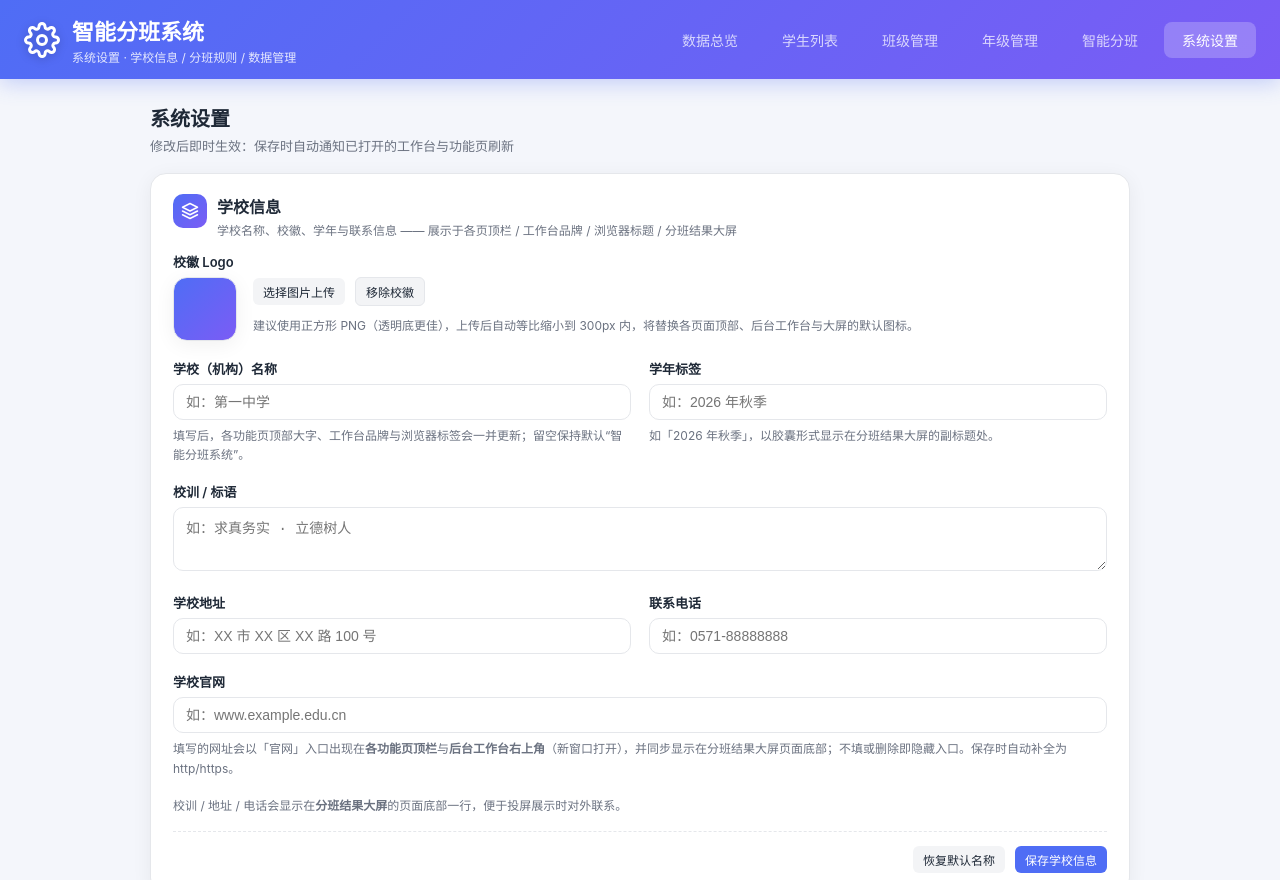
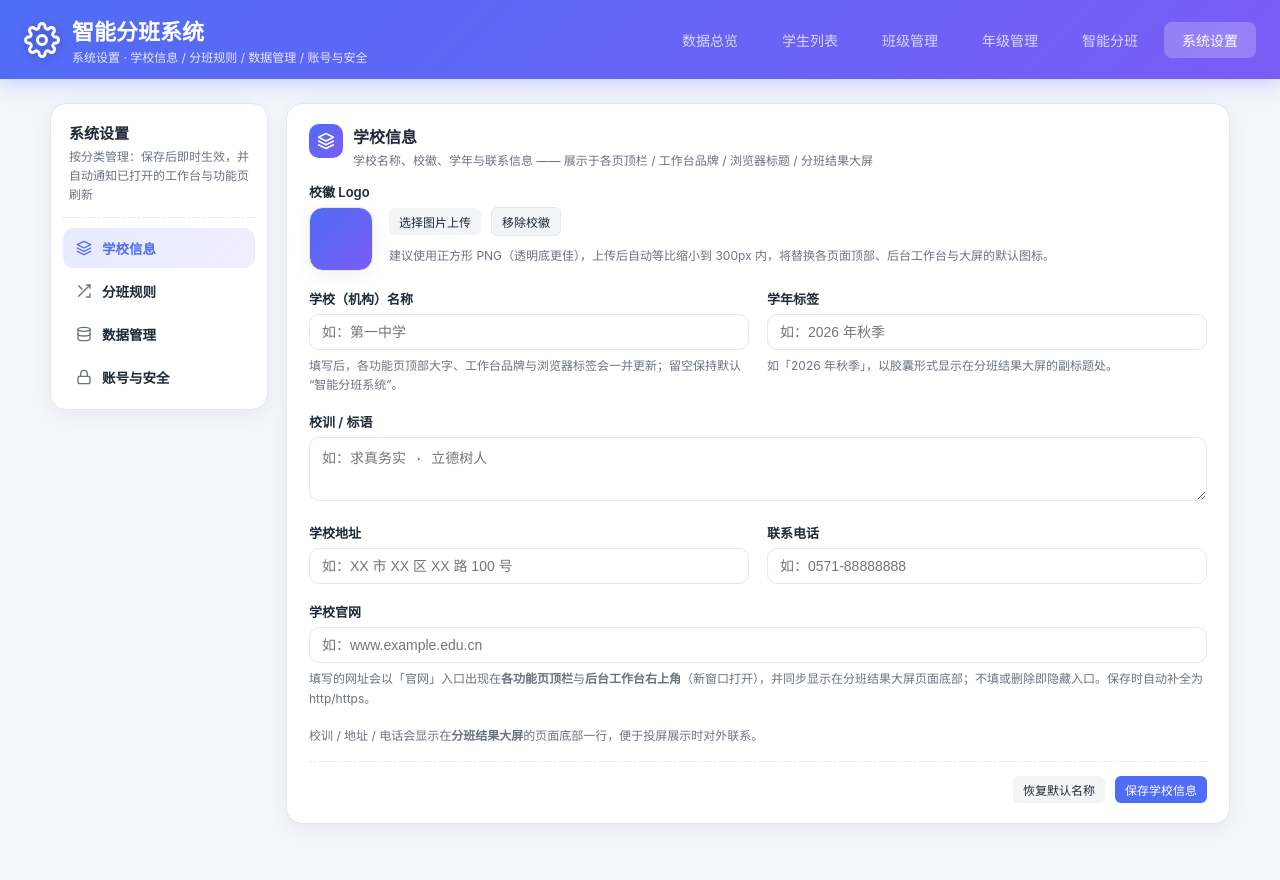
Before and after one commit to RONGLINC93/Student-Management-System, a website: page public/settings.html in a window 1280 px wide. Shown: the top 880 px of the page. Drawn offline with Linux system fonts and the light colour scheme; no server answers.

Commit message:
手动推送 2026/9/8 11:06:58

```diff
--- a/public/settings.html
+++ b/public/settings.html
@@ -6,7 +6,7 @@
   <title>智能分班系统 - 系统设置</title>
   <link rel="stylesheet" href="/css/style.css" />
   <style>
-    .set-page { max-width: 980px; margin: 0 auto; }
+    .set-page { max-width: 1180px; margin: 0 auto; }
     .set-head { display: flex; justify-content: space-between; align-items: center; flex-wrap: wrap; gap: 12px; margin-bottom: 18px; }
     .set-head h2 { font-size: 20px; }
     .set-head .dash-sub { color: var(--text-light); font-size: 13px; margin-top: 4px; }
@@ -42,6 +42,8 @@
     .set-row .range-input { flex: 1; min-width: 220px; }
     .set-split { display: grid; grid-template-columns: 1fr 1fr; gap: 18px; }
     @media (max-width: 760px) { .set-split { grid-template-columns: 1fr; } }
+    .pw-grid { display: grid; grid-template-columns: repeat(3, 1fr); gap: 18px; }
+    @media (max-width: 760px) { .pw-grid { grid-template-columns: 1fr; } }
     .set-tag { font-size: 13px; color: var(--primary); font-weight: 700; min-width: 64px; }
     .btn-danger { background: #fff; color: var(--danger); border: 1px solid var(--danger); }
     .btn-danger:hover { background: var(--danger); color: #fff; }
@@ -105,6 +107,45 @@
     }
     .set-input:focus { border-color: var(--primary); box-shadow: 0 0 0 3px rgba(79,109,245,.12); }
     textarea.set-input { resize: vertical; min-height: 64px; }
+    /* ===== 二级侧边栏菜单 ===== */
+    .set-page { display: flex; align-items: flex-start; gap: 18px; }
+    .set-aside {
+      width: 218px; flex: none; position: sticky; top: 12px;
+      background: var(--card-bg); border: 1px solid var(--border);
+      border-radius: 16px; padding: 12px; box-shadow: var(--shadow);
+    }
+    .set-aside-head { padding: 6px 6px 12px; border-bottom: 1px dashed var(--border); margin-bottom: 10px; }
+    .set-aside-head b { font-size: 15px; color: var(--text); display: block; }
+    .set-aside-head p { font-size: 12px; color: var(--text-light); margin: 4px 0 0; line-height: 1.6; }
+    .set-nav { display: flex; flex-direction: column; gap: 3px; }
+    .set-nav-item {
+      display: flex; align-items: center; gap: 10px;
+      padding: 9px 12px; border-radius: 10px; cursor: pointer;
+      color: var(--text); font-size: 13.5px; font-weight: 600;
+      text-decoration: none; user-select: none;
+      border: 1px solid transparent;
+      transition: background .15s, color .15s;
+    }
+    .set-nav-item svg { width: 16px; height: 16px; flex: none; color: var(--text-light); transition: color .15s; }
+    .set-nav-item:hover { background: rgba(79,109,245,.08); }
+    .set-nav-item.active {
+      background: linear-gradient(135deg, rgba(79,109,245,.14), rgba(123,92,245,.1));
+      color: var(--primary);
+    }
+    .set-nav-item.active svg { color: var(--primary); }
+    .set-nav-item:focus-visible { outline: 2px solid rgba(79,109,245,.5); outline-offset: 1px; }
+    .set-body { flex: 1; min-width: 0; }
+    .set-card[hidden] { display: none; }
+    .set-body .set-card { animation: setCardIn .22s ease; }
+    @keyframes setCardIn { from { opacity: 0; transform: translateY(10px); } to { opacity: 1; transform: none; } }
+    @media (max-width: 900px) {
+      .set-page { flex-direction: column; }
+      .set-aside { width: 100%; position: static; padding: 8px; }
+      .set-aside-head { display: none; }
+      .set-nav { flex-direction: row; gap: 4px; overflow-x: auto; scrollbar-width: thin; }
+      .set-nav-item { white-space: nowrap; flex: none; padding: 8px 12px; }
+      .set-nav-item svg { width: 15px; height: 15px; }
+    }
   </style>
 </head>
 <body>
@@ -114,7 +155,7 @@
         <svg class="logo-icon" data-site-logo viewBox="0 0 24 24" fill="none" stroke="currentColor" stroke-width="2" stroke-linecap="round" stroke-linejoin="round"><circle cx="12" cy="12" r="3"/><path d="M19.4 15a1.65 1.65 0 0 0 .33 1.82l.06.06a2 2 0 0 1 0 2.83 2 2 0 0 1-2.83 0l-.06-.06a1.65 1.65 0 0 0-1.82-.33 1.65 1.65 0 0 0-1 1.51V21a2 2 0 0 1-2 2 2 2 0 0 1-2-2v-.09A1.65 1.65 0 0 0 9 19.4a1.65 1.65 0 0 0-1.82.33l-.06.06a2 2 0 0 1-2.83 0 2 2 0 0 1 0-2.83l.06-.06a1.65 1.65 0 0 0 .33-1.82 1.65 1.65 0 0 0-1.51-1H3a2 2 0 0 1-2-2 2 2 0 0 1 2-2h.09A1.65 1.65 0 0 0 4.6 9a1.65 1.65 0 0 0-.33-1.82l-.06-.06a2 2 0 0 1 0-2.83 2 2 0 0 1 2.83 0l.06.06a1.65 1.65 0 0 0 1.82.33H9a1.65 1.65 0 0 0 1-1.51V3a2 2 0 0 1 2-2 2 2 0 0 1 2 2v.09a1.65 1.65 0 0 0 1 1.51 1.65 1.65 0 0 0 1.82-.33l.06-.06a2 2 0 0 1 2.83 0 2 2 0 0 1 0 2.83l-.06.06a1.65 1.65 0 0 0-.33 1.82V9a1.65 1.65 0 0 0 1.51 1H21a2 2 0 0 1 2 2 2 2 0 0 1-2 2h-.09a1.65 1.65 0 0 0-1.51 1z"/></svg>
         <div>
           <h1 data-site-name>智能分班系统</h1>
-          <p class="subtitle">系统设置 · 学校信息 / 分班规则 / 数据管理</p>
+          <p class="subtitle">系统设置 · 学校信息 / 分班规则 / 数据管理 / 账号与安全</p>
         </div>
       </div>
       <nav class="nav">
@@ -134,15 +175,34 @@
 
   <main class="container">
     <div class="set-page">
-      <div class="set-head">
-        <div>
-          <h2>系统设置</h2>
-          <p class="dash-sub">修改后即时生效：保存时自动通知已打开的工作台与功能页刷新</p>
+      <aside class="set-aside">
+        <div class="set-aside-head">
+          <b>系统设置</b>
+          <p>按分类管理：保存后即时生效，并自动通知已打开的工作台与功能页刷新</p>
         </div>
-      </div>
+        <nav class="set-nav" id="setNav" aria-label="设置分类">
+          <a class="set-nav-item active" data-key="info" href="#info">
+            <svg viewBox="0 0 24 24" fill="none" stroke="currentColor" stroke-width="2" stroke-linecap="round" stroke-linejoin="round"><path d="M12 2L2 7l10 5 10-5-10-5z"/><path d="M2 17l10 5 10-5"/><path d="M2 12l10 5 10-5"/></svg>
+            学校信息
+          </a>
+          <a class="set-nav-item" data-key="rules" href="#rules">
+            <svg viewBox="0 0 24 24" fill="none" stroke="currentColor" stroke-width="2" stroke-linecap="round" stroke-linejoin="round"><polyline points="16 3 21 3 21 8"/><line x1="4" y1="20" x2="21" y2="3"/><polyline points="21 16 21 21 16 21"/><line x1="4" y1="4" x2="9" y2="9"/></svg>
+            分班规则
+          </a>
+          <a class="set-nav-item" data-key="data" href="#data">
+            <svg viewBox="0 0 24 24" fill="none" stroke="currentColor" stroke-width="2" stroke-linecap="round" stroke-linejoin="round"><ellipse cx="12" cy="5" rx="9" ry="3"/><path d="M21 12c0 1.66-4 3-9 3s-9-1.34-9-3"/><path d="M3 5v14c0 1.66 4 3 9 3s9-1.34 9-3V5"/></svg>
+            数据管理
+          </a>
+          <a class="set-nav-item" data-key="account" href="#account">
+            <svg viewBox="0 0 24 24" fill="none" stroke="currentColor" stroke-width="2" stroke-linecap="round" stroke-linejoin="round"><rect x="3" y="11" width="18" height="11" rx="2"/><path d="M7 11V7a5 5 0 0 1 10 0v4"/></svg>
+            账号与安全
+          </a>
+        </nav>
+      </aside>
+      <div class="set-body">
 
       <!-- 学校信息 -->
-      <section class="set-card">
+      <section class="set-card" data-sec="info">
         <div class="set-card-head">
           <span class="set-card-icon">
             <svg viewBox="0 0 24 24" fill="none" stroke="currentColor" stroke-width="2" stroke-linecap="round" stroke-linejoin="round"><path d="M12 2L2 7l10 5 10-5-10-5z"/><path d="M2 17l10 5 10-5"/><path d="M2 12l10 5 10-5"/></svg>
@@ -210,7 +270,7 @@
       </section>
 
       <!-- 分班规则 -->
-      <section class="set-card">
+      <section class="set-card" data-sec="rules" hidden>
         <div class="set-card-head">
           <span class="set-card-icon">
             <svg viewBox="0 0 24 24" fill="none" stroke="currentColor" stroke-width="2" stroke-linecap="round" stroke-linejoin="round"><polyline points="16 3 21 3 21 8"/><line x1="4" y1="20" x2="21" y2="3"/><polyline points="21 16 21 21 16 21"/><line x1="4" y1="4" x2="9" y2="9"/></svg>
@@ -238,7 +298,7 @@
       </section>
 
       <!-- 数据管理 -->
-      <section class="set-card">
+      <section class="set-card" data-sec="data" hidden>
         <div class="set-card-head">
           <span class="set-card-icon">
             <svg viewBox="0 0 24 24" fill="none" stroke="currentColor" stroke-width="2" stroke-linecap="round" stroke-linejoin="round"><ellipse cx="12" cy="5" rx="9" ry="3"/><path d="M21 12c0 1.66-4 3-9 3s-9-1.34-9-3"/><path d="M3 5v14c0 1.66 4 3 9 3s9-1.34 9-3V5"/></svg>
@@ -274,7 +334,7 @@
       </section>
 
       <!-- 账号与安全 -->
-      <section class="set-card">
+      <section class="set-card" data-sec="account" hidden>
         <div class="set-card-head">
           <span class="set-card-icon">
             <svg viewBox="0 0 24 24" fill="none" stroke="currentColor" stroke-width="2" stroke-linecap="round" stroke-linejoin="round"><rect x="3" y="11" width="18" height="11" rx="2"/><path d="M7 11V7a5 5 0 0 1 10 0v4"/></svg>
@@ -287,7 +347,7 @@
 
         <div class="set-field">
           <label class="set-label">修改当前账号密码</label>
-          <div class="set-split">
+          <div class="pw-grid">
             <div class="set-field">
               <label class="set-label" for="pwOld">当前密码</label>
               <input type="password" id="pwOld" class="set-input" autocomplete="current-password" maxlength="64" placeholder="输入当前登录密码" />
@@ -301,7 +361,7 @@
               <input type="password" id="pwNew2" class="set-input" autocomplete="new-password" maxlength="64" placeholder="再次输入新密码" />
             </div>
           </div>
-          <div class="set-row" style="justify-content:flex-start">
+          <div class="set-card-foot" style="margin-top:4px">
             <button class="btn btn-primary btn-sm" id="btnSavePwd">保存新密码</button>
           </div>
         </div>
@@ -332,6 +392,7 @@
           <p class="acc-tip">「管理员」可操作全部功能与数据；「查看模式」仅可查看各页与大屏，系统设置与所有修改 / 删除操作将被拒绝。系统始终需保留至少一个管理员账号。</p>
         </div>
       </section>
+      </div><!-- /.set-body -->
     </div>
   </main>
 
@@ -536,6 +597,38 @@
 
       $el('btnDataManage').addEventListener('click', load);
 
+      // ================= 二级侧边栏菜单：分组切换 =================
+      var NAV_KEYS = ['info', 'rules', 'data', 'account'];
+      function switchSec(key) {
+        if (NAV_KEYS.indexOf(key) === -1) key = NAV_KEYS[0];
+        var items = document.querySelectorAll('.set-nav-item');
+        for (var i = 0; i < items.length; i++) {
+          items[i].className = 'set-nav-item' + (items[i].getAttribute('data-key') === key ? ' active' : '');
+        }
+        for (var k = 0; k < NAV_KEYS.length; k++) {
+          var card = document.querySelector('.set-card[data-sec="' + NAV_KEYS[k] + '"]');
+          if (card) {
+            if (NAV_KEYS[k] === key) card.removeAttribute('hidden');
+            else card.setAttribute('hidden', '');
+          }
+        }
+        return key;
+      }
+      (function () {
+        var items = document.querySelectorAll('.set-nav-item');
+        for (var i = 0; i < items.length; i++) {
+          items[i].addEventListener('click', function (e) {
+            e.preventDefault();
+            var k = this.getAttribute('data-key');
+            switchSec(k);
+            try { location.hash = k; } catch (e2) {}
+          });
+        }
+        // 支持 #rules / #data / #account 直达指定分组
+        var m = /#(info|rules|data|account)/.exec(location.hash || '');
+        switchSec(m ? m[1] : 'info');
+      })();
+
       // ================= 账号与安全 =================
       function escU(t) {
         return String(t == null ? '' : t).replace(/[&<>"']/g, function (c) {
```
